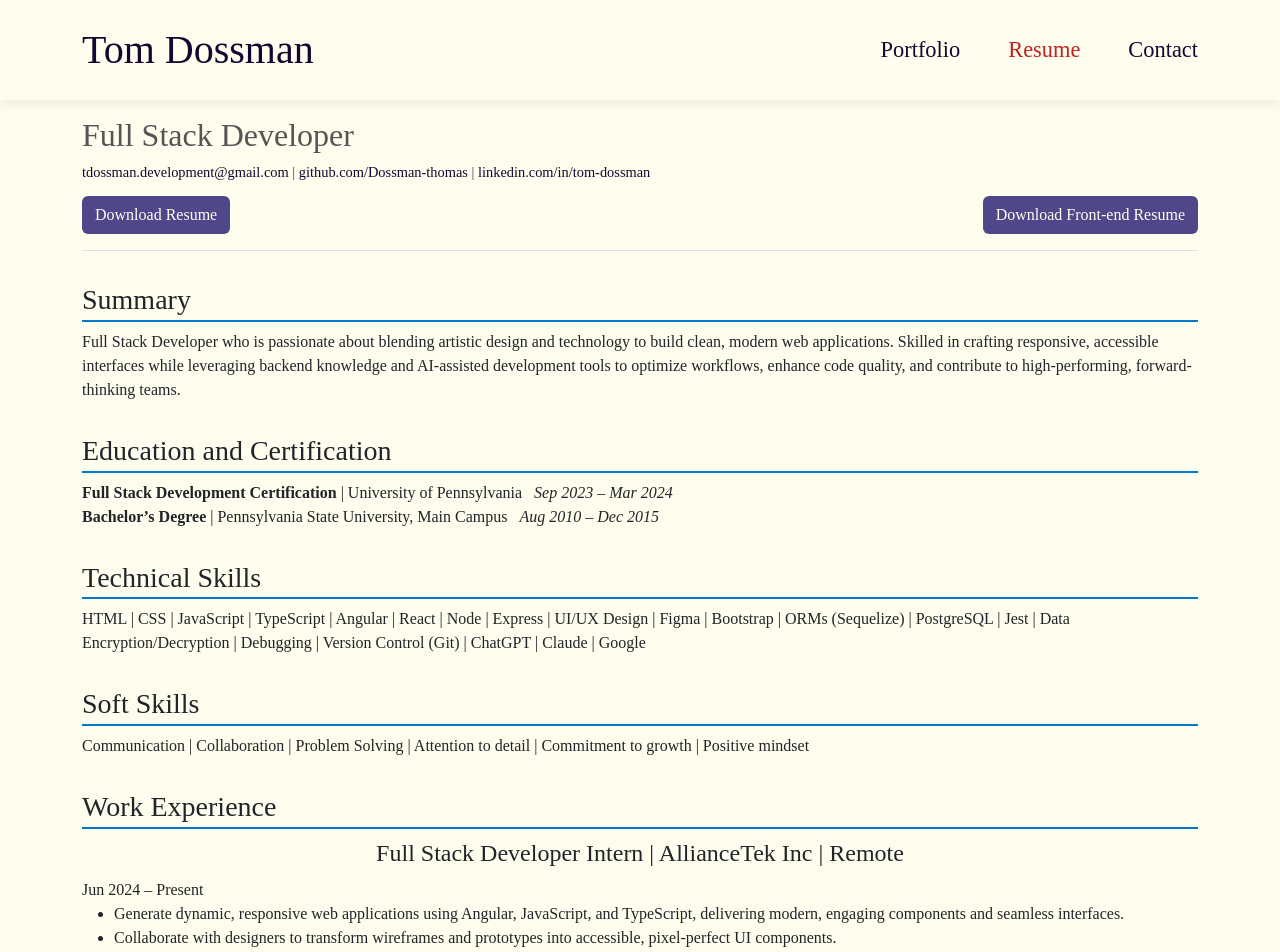
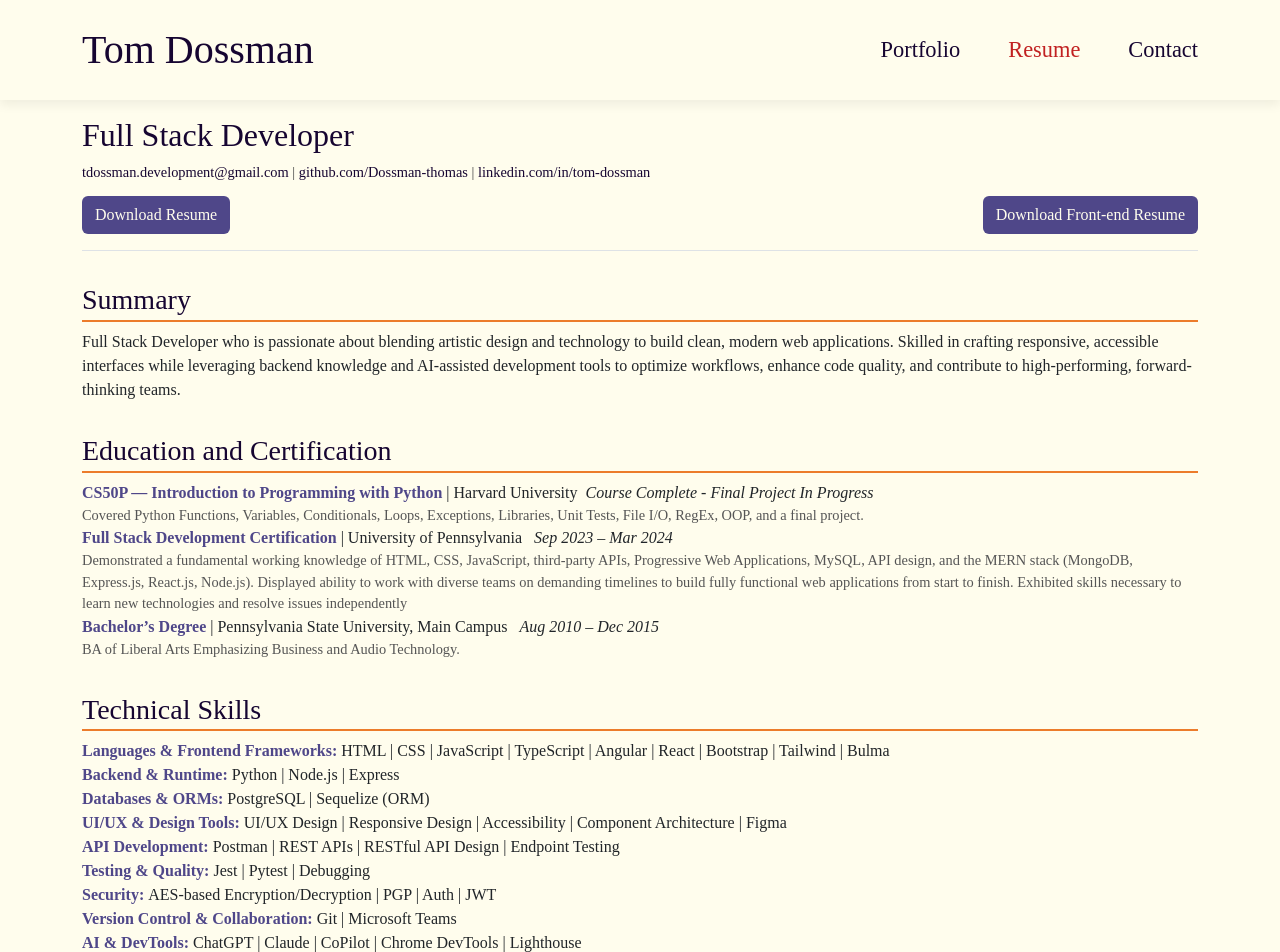
Before and after one commit to Dossman-thomas/Portfolio, a React (Vite) app: page /resume in a window 1280 px wide. Shown: the top 952 px of the page. Built offline with nearby package versions, Linux system fonts and the light colour scheme; a web font is replaced by a local one.

Commit message:
polished resume page with updated education and skills sections, plus streamlined CSS classnames

```diff
--- a/src/App.css
+++ b/src/App.css
@@ -16,6 +16,14 @@
 
 a {
   text-decoration: none;
+  color: var(--drkvio);
+}
+
+strong {
+  color: var(--violet);
+}
+
+h3 {
   color: var(--drkvio);
 }
 
--- a/src/css/resume.css
+++ b/src/css/resume.css
@@ -1,5 +1,19 @@
 .resume-header {
   height: 80px;
+}
+
+.section-titles {
+  margin-top: 2rem;
+}
+
+.edu-subtexts {
+  font-size: 0.9rem;
+  color: #555;
+}
+
+.underlines {
+  border-bottom: 2px solid var(--pumpkin);
+  padding-bottom: 0.2rem;
 }
 
 #resume-btn {
--- a/src/pages/Resume.jsx
+++ b/src/pages/Resume.jsx
@@ -17,7 +17,7 @@ export default function Resume() {
           <h2
             style={{
               fontWeight: "normal",
-              color: "#555",
+              color: "var(--drkvio)",
               marginTop: 0,
             }}
           >
@@ -61,15 +61,8 @@ export default function Resume() {
             </a>
           </div>
 
-          <section id="summary" style={{ marginTop: "2rem" }}>
-            <h3
-              style={{
-                borderBottom: "2px solid #007ACC",
-                paddingBottom: "0.2rem",
-              }}
-            >
-              Summary
-            </h3>
+          <section id="summary" className="section-titles">
+            <h3 className="underlines">Summary</h3>
             <p>
               Full Stack Developer who is passionate about blending artistic
               design and technology to build clean, modern web applications.
@@ -80,68 +73,84 @@ export default function Resume() {
             </p>
           </section>
 
-          <section id="education-certification" style={{ marginTop: "2rem" }}>
-            <h3
-              style={{
-                borderBottom: "2px solid #007ACC",
-                paddingBottom: "0.2rem",
-              }}
-            >
-              Education and Certification
-            </h3>
+          <section id="education-certification" className="section-titles">
+            <h3 className="underlines">Education and Certification</h3>
             <ul style={{ listStyleType: "none", paddingLeft: 0 }}>
+              <li>
+                <strong>CS50P — Introduction to Programming with Python</strong>{" "}
+                | Harvard University &nbsp;
+                <em>Course Complete - Final Project In Progress</em>
+                <div className="edu-subtexts">
+                  Covered Python Functions, Variables, Conditionals, Loops,
+                  Exceptions, Libraries, Unit Tests, File I/O, RegEx, OOP, and a
+                  final project.
+                </div>
+              </li>
               <li>
                 <strong>Full Stack Development Certification</strong> |
                 University of Pennsylvania &nbsp; <em>Sep 2023 – Mar 2024</em>
               </li>
+              <div className="edu-subtexts">
+                Demonstrated a fundamental working knowledge of HTML, CSS,
+                JavaScript, third-party APIs, Progressive Web Applications,
+                MySQL, API design, and the MERN stack (MongoDB, Express.js,
+                React.js, Node.js). Displayed ability to work with diverse teams
+                on demanding timelines to build fully functional web
+                applications from start to finish. Exhibited skills necessary to
+                learn new technologies and resolve issues independently
+              </div>
               <li>
                 <strong>Bachelor’s Degree</strong> | Pennsylvania State
                 University, Main Campus &nbsp; <em>Aug 2010 – Dec 2015</em>
+                <div className="edu-subtexts">
+                  BA of Liberal Arts Emphasizing Business and Audio Technology.
+                </div>
               </li>
             </ul>
           </section>
 
-          <section id="technical-skills" style={{ marginTop: "2rem" }}>
-            <h3
-              style={{
-                borderBottom: "2px solid #007ACC",
-                paddingBottom: "0.2rem",
-              }}
-            >
-              Technical Skills
-            </h3>
+          <section id="technical-skills" className="section-titles">
+            <h3 className="underlines">Technical Skills</h3>
+
             <p>
-              HTML | CSS | JavaScript | TypeScript | Angular | React | Node |
-              Express | UI/UX Design | Figma | Bootstrap | ORMs (Sequelize) |
-              PostgreSQL | Jest | Data Encryption/Decryption | Debugging |
-              Version Control (Git) | ChatGPT | Claude | Google
+              <strong>Languages & Frontend Frameworks: </strong> HTML | CSS |
+              JavaScript | TypeScript | Angular | React | Bootstrap | Tailwind |
+              Bulma
+              <br></br>
+              <strong>Backend & Runtime: </strong> Python | Node.js | Express
+              <br></br>
+              <strong>Databases & ORMs: </strong> PostgreSQL | Sequelize (ORM)
+              <br></br>
+              <strong>UI/UX & Design Tools: </strong> UI/UX Design | Responsive
+              Design | Accessibility | Component Architecture | Figma
+              <br></br>
+              <strong>API Development: </strong> Postman | REST APIs | RESTful
+              API Design | Endpoint Testing
+              <br></br>
+              <strong>Testing & Quality: </strong> Jest | Pytest | Debugging
+              <br></br>
+              <strong>Security: </strong> AES-based Encryption/Decryption | PGP
+              | Auth | JWT
+              <br></br>
+              <strong>Version Control & Collaboration: </strong> Git | Microsoft
+              Teams
+              <br></br>
+              <strong>AI & DevTools: </strong> ChatGPT | Claude | CoPilot |
+              Chrome DevTools | Lighthouse
+              <br></br>
             </p>
           </section>
 
-          <section id="soft-skills" style={{ marginTop: "2rem" }}>
-            <h3
-              style={{
-                borderBottom: "2px solid #007ACC",
-                paddingBottom: "0.2rem",
-              }}
-            >
-              Soft Skills
-            </h3>
+          <section id="soft-skills" className="section-titles">
+            <h3 className="underlines">Soft Skills</h3>
             <p>
               Communication | Collaboration | Problem Solving | Attention to
               detail | Commitment to growth | Positive mindset
             </p>
           </section>
 
-          <section id="work-experience" style={{ marginTop: "2rem" }}>
-            <h3
-              style={{
-                borderBottom: "2px solid #007ACC",
-                paddingBottom: "0.2rem",
-              }}
-            >
-              Work Experience
-            </h3>
+          <section id="work-experience" className="section-titles">
+            <h3 className="underlines">Work Experience</h3>
             <article style={{ marginBottom: "1rem" }}>
               <h4>Full Stack Developer Intern | AllianceTek Inc | Remote</h4>
               <time dateTime="2024-06">Jun 2024 – Present</time>
@@ -156,7 +165,8 @@ export default function Resume() {
                   prototypes into accessible, pixel-perfect UI components.
                 </li>
                 <li>
-                  Ensure consistent styling and responsiveness across devices using CSS frameworks and design systems.
+                  Ensure consistent styling and responsiveness across devices
+                  using CSS frameworks and design systems.
                 </li>
                 <li>
                   Configure RESTful APIs with Node.js, optimizing data exchange
@@ -183,7 +193,8 @@ export default function Resume() {
                   streamline maintenance, testing, and collaboration.
                 </li>
                 <li>
-                  Participate in code reviews, contributing to a collaborative and iterative development environment.
+                  Participate in code reviews, contributing to a collaborative
+                  and iterative development environment.
                 </li>
                 <li>
                   Apply AI-assisted development tools to accelerate debugging,
@@ -193,15 +204,8 @@ export default function Resume() {
             </article>
           </section>
 
-          <section id="projects" style={{ marginTop: "2rem" }}>
-            <h3
-              style={{
-                borderBottom: "2px solid #007ACC",
-                paddingBottom: "0.2rem",
-              }}
-            >
-              Projects
-            </h3>
+          <section id="projects" className="section-titles">
+            <h3 className="underlines">Projects</h3>
             <article style={{ marginBottom: "1rem" }}>
               <h4>
                 ActivateMe - Activity Tracker App <small>(Mar 2024)</small>
```
Also changed, not shown: src/assets/media/CS50_Shirtificate.png (added).
